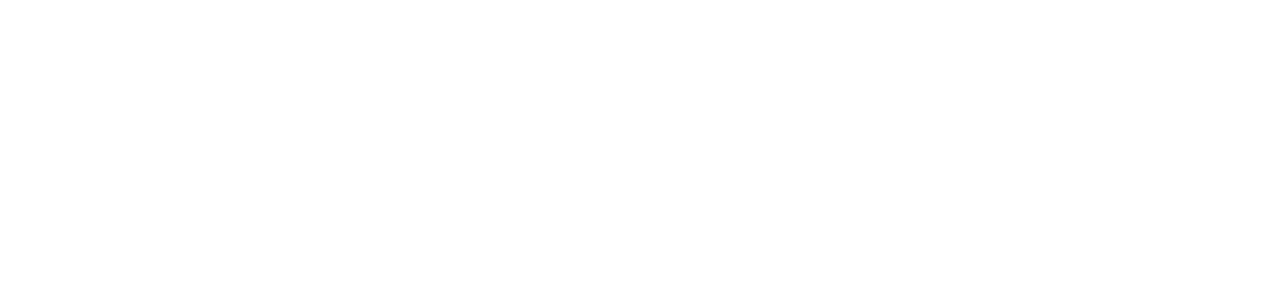
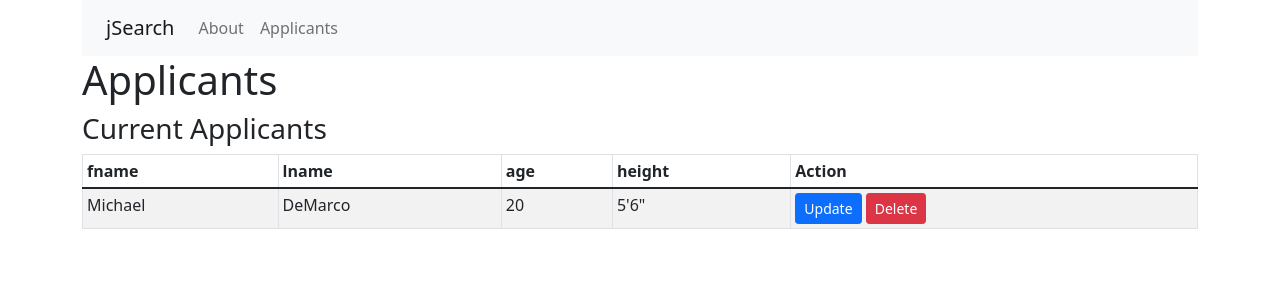
Before and after one commit to johnnhu/Job_Search, a React (Create React App) app in the folder frontend/: page /applicants in a window 1280 px wide. Before the commit this address had no page. Shown: the top 300 px of the page. Built offline with nearby package versions, Linux system fonts and the light colour scheme.

Commit message:
feat: form for fe

```diff
--- a/frontend/src/App.js
+++ b/frontend/src/App.js
@@ -1,6 +1,7 @@
 import { Routes, Route } from "react-router-dom";
 import Home from "./pages/Home";
 import About from "./pages/About";
+import Applicants from "./pages/Applicants";
 import './App.css';
 
 function App() {
@@ -9,6 +10,7 @@ function App() {
             <Routes>
                 <Route path="/" element={<Home />} />
                 <Route path="/about" element={<About />} />
+                <Route path="/applicants" element={<Applicants />} />
             </Routes>
         </>
     );
--- /dev/null
+++ b/frontend/src/components/GenericTable.js
@@ -0,0 +1,84 @@
+import { useState } from "react";
+import {
+    Table,
+    // ButtonGroup,
+    Button,
+    Modal
+} from "react-bootstrap"
+
+const GenericTable = ({
+    data
+}) => {
+    const [show, setShow] = useState(false);
+    const [selectedRow, setSelectedRow] = useState({});
+
+    const handleClose = () => setShow(false);
+    const handleShow = () => setShow(true);
+
+    const { headers, rows } = data;
+
+    if (headers === undefined || rows === undefined) {
+        return "Loading..."
+    }
+
+    return (
+        <>
+            {/* Main table data */}
+            <Table striped bordered hover size="sm">
+                <thead>
+                    <tr>
+                        {headers.map((header) => (
+                            <th key={header}>{header}</th>
+                        ))}
+                        <th>Action</th>
+                    </tr>
+                </thead>
+                <tbody>
+                    {rows.map((row) => {
+                        console.log({ row })
+                        return (
+                            <tr>
+                                {Object.values(row).map((value) => {
+                                    return (
+                                        <td>{value}</td>
+                                    )
+                                })}
+                                <td>
+                                    <Button variant="primary" size="sm">Update</Button>{` `}
+                                    <Button onClick={() => {
+                                        setSelectedRow(row)
+                                        handleShow()
+                                    }} variant="danger" size="sm">Delete</Button>
+                                </td>
+                            </tr>
+                        )
+                    })}
+                </tbody>
+            </Table>
+
+            {/* Edit entry modal */}
+            {/* TODO! */}
+
+            {/* Delete entry modal */}
+            <Modal show={show} onHide={handleClose}>
+                <Modal.Header closeButton>
+                    <Modal.Title>Are you sure you'd like to delete this entry?</Modal.Title>
+                </Modal.Header>
+                <Modal.Body>Click 'submit' to confirm your deletion.
+                    <br /><br />
+                    <pre>{`${JSON.stringify(selectedRow, null, 2)}`}</pre>
+                </Modal.Body>
+                <Modal.Footer>
+                    <Button variant="secondary" onClick={handleClose}>
+                        Close
+                    </Button>
+                    <Button variant="danger" onClick={handleClose}>
+                        Submit
+                    </Button>
+                </Modal.Footer>
+            </Modal>
+        </>
+    )
+}
+
+export default GenericTable;
--- a/frontend/src/components/Header.js
+++ b/frontend/src/components/Header.js
@@ -9,6 +9,7 @@ const Header = () => {
                 <Navbar.Collapse id="basic-navbar-nav">
                     <Nav className="me-auto">
                         <Nav.Link href="/about">About</Nav.Link>
+                        <Nav.Link href="/applicants">Applicants</Nav.Link>
                         {/* <NavDropdown title="Dropdown" id="basic-nav-dropdown">
                             <NavDropdown.Item href="#action/3.1">Action</NavDropdown.Item>
                             <NavDropdown.Item href="#action/3.2">Another action</NavDropdown.Item>
--- a/frontend/src/layout/Layout.js
+++ b/frontend/src/layout/Layout.js
@@ -1,14 +1,14 @@
 import { Container, Row, Col } from "react-bootstrap"
 import Header from "../components/Header";
 
-const Layout = (props) => {
+const Layout = ({ children }) => {
     return (
         <Container>
             <Row>
                 <Col><Header /></Col>
             </Row>
             <Row>
-                <Col>{props.children}</Col>
+                <Col>{children}</Col>
             </Row>
         </Container>
     )
--- /dev/null
+++ b/frontend/src/pages/Applicants.js
@@ -0,0 +1,40 @@
+import { useState, useEffect } from 'react';
+import GenericTable from '../components/GenericTable';
+import Layout from '../layout/Layout'
+
+const Applicants = () => {
+    const [applicants, setApplicants] = useState([]);
+
+    useEffect(() => {
+        const doFetch = () => {
+            return {
+                headers: [
+                    "fname",
+                    "lname",
+                    "age",
+                    "height",
+                ],
+                rows: [
+                    {
+                        fname: "Michael",
+                        lname: "DeMarco",
+                        age: 20,
+                        height: "5'6\"",
+                    }
+                ]
+            }
+        }
+
+        setApplicants(doFetch());
+    }, []);
+
+    return (
+        <Layout>
+            <h1>Applicants</h1>
+            <h3>Current Applicants</h3>
+            <GenericTable data={applicants} />
+        </Layout>
+    );
+}
+
+export default Applicants;
```
Also changed, not shown: frontend/src/components/GenericForm.js (added), 1 other file (tests, documents, lock files or other folders).
